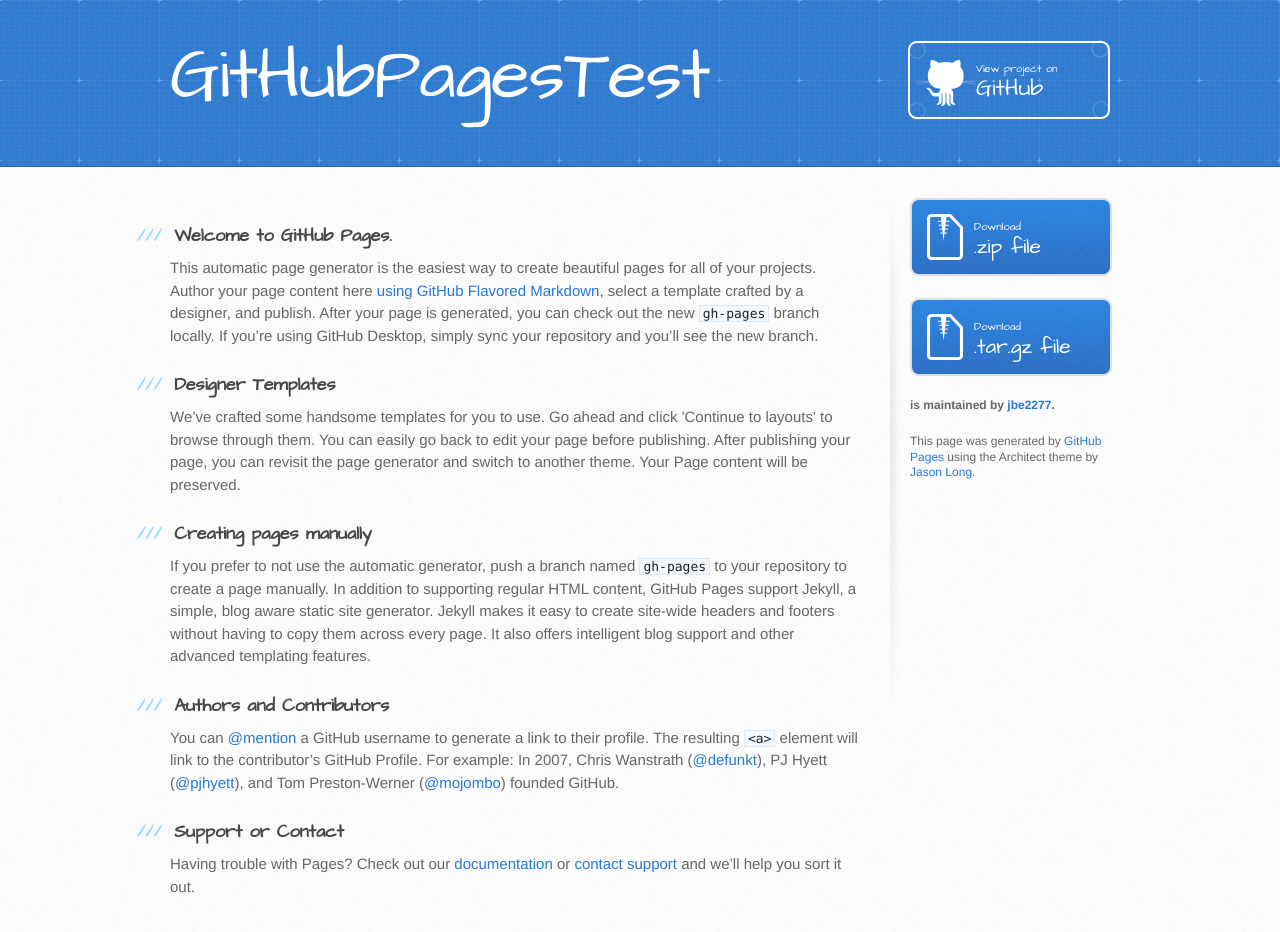
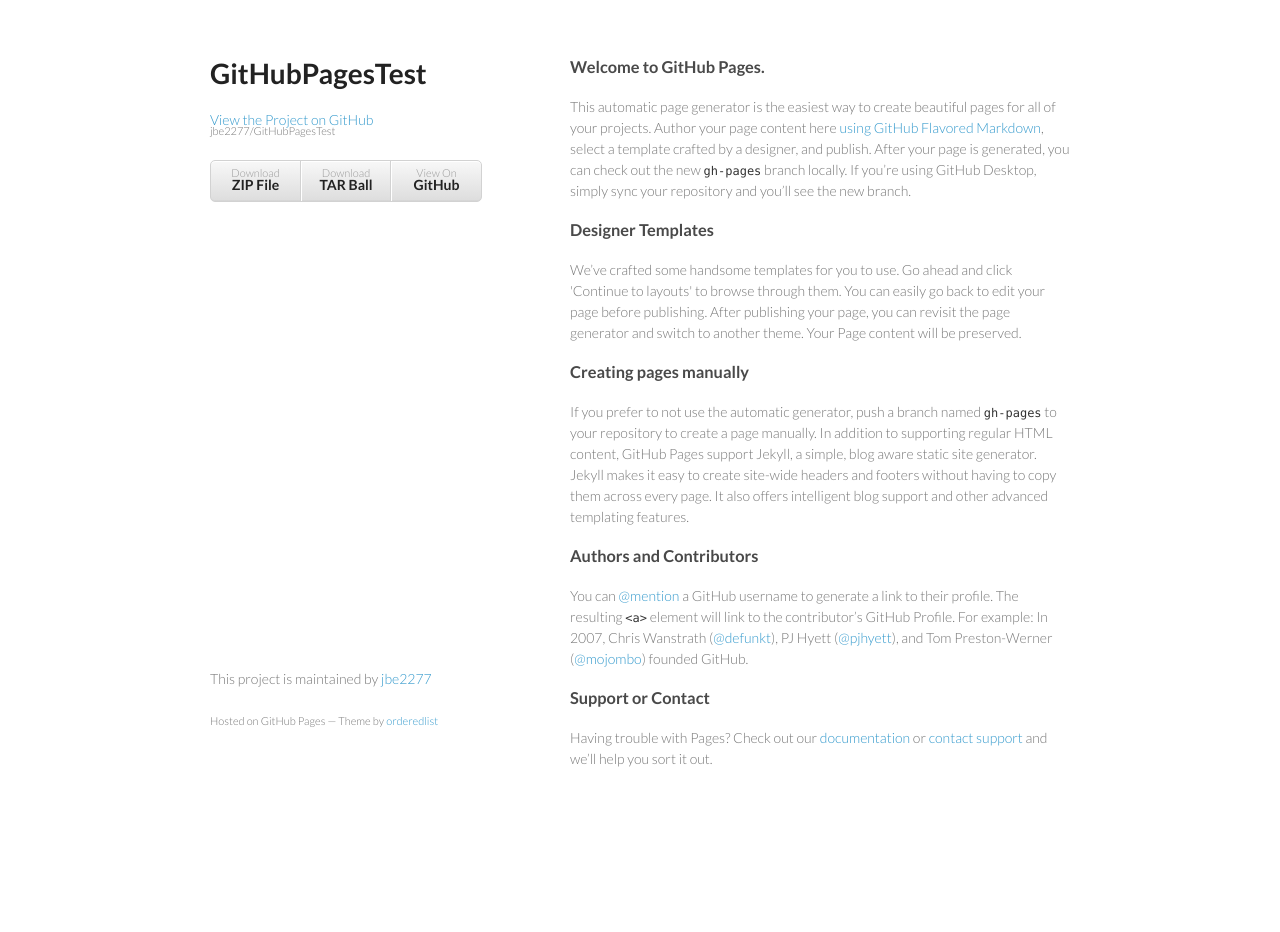
Before and after one commit to jbe2277/GitHubPagesTest, a plain HTML site: page index.html in a window 1280 px wide. After the commit the page ends 839 px from the top, so only its background shows below. Drawn offline with Linux system fonts and the light colour scheme.

Commit message:
Create gh-pages branch via GitHub

```diff
--- a/index.html
+++ b/index.html
@@ -1,34 +1,34 @@
-<!DOCTYPE html>
+<!doctype html>
 <html>
   <head>
-    <meta charset='utf-8'>
+    <meta charset="utf-8">
     <meta http-equiv="X-UA-Compatible" content="chrome=1">
-    <meta name="viewport" content="width=device-width, initial-scale=1, maximum-scale=1">
-    <link href='https://fonts.googleapis.com/css?family=Architects+Daughter' rel='stylesheet' type='text/css'>
-    <link rel="stylesheet" type="text/css" href="stylesheets/stylesheet.css" media="screen">
-    <link rel="stylesheet" type="text/css" href="stylesheets/github-light.css" media="screen">
-    <link rel="stylesheet" type="text/css" href="stylesheets/print.css" media="print">
+    <title>GitHubPagesTest by jbe2277</title>
 
+    <link rel="stylesheet" href="stylesheets/styles.css">
+    <link rel="stylesheet" href="stylesheets/github-light.css">
+    <meta name="viewport" content="width=device-width, initial-scale=1, user-scalable=no">
     <!--[if lt IE 9]>
     <script src="//html5shiv.googlecode.com/svn/trunk/html5.js"></script>
     <![endif]-->
+  </head>
+  <body>
+    <div class="wrapper">
+      <header>
+        <h1>GitHubPagesTest</h1>
+        <p></p>
 
-    <title>GitHubPagesTest by jbe2277</title>
-  </head>
+        <p class="view"><a href="https://github.com/jbe2277/GitHubPagesTest">View the Project on GitHub <small>jbe2277/GitHubPagesTest</small></a></p>
 
-  <body>
-    <header>
-      <div class="inner">
-        <h1>GitHubPagesTest</h1>
-        <h2></h2>
-        <a href="https://github.com/jbe2277/GitHubPagesTest" class="button"><small>View project on</small> GitHub</a>
-      </div>
-    </header>
 
-    <div id="content-wrapper">
-      <div class="inner clearfix">
-        <section id="main-content">
-          <h3>
+        <ul>
+          <li><a href="https://github.com/jbe2277/GitHubPagesTest/zipball/master">Download <strong>ZIP File</strong></a></li>
+          <li><a href="https://github.com/jbe2277/GitHubPagesTest/tarball/master">Download <strong>TAR Ball</strong></a></li>
+          <li><a href="https://github.com/jbe2277/GitHubPagesTest">View On <strong>GitHub</strong></a></li>
+        </ul>
+      </header>
+      <section>
+        <h3>
 <a id="welcome-to-github-pages" class="anchor" href="#welcome-to-github-pages" aria-hidden="true"><span class="octicon octicon-link"></span></a>Welcome to GitHub Pages.</h3>
 
 <p>This automatic page generator is the easiest way to create beautiful pages for all of your projects. Author your page content here <a href="https://guides.github.com/features/mastering-markdown/">using GitHub Flavored Markdown</a>, select a template crafted by a designer, and publish. After your page is generated, you can check out the new <code>gh-pages</code> branch locally. If you’re using GitHub Desktop, simply sync your repository and you’ll see the new branch.</p>
@@ -52,25 +52,13 @@
 <a id="support-or-contact" class="anchor" href="#support-or-contact" aria-hidden="true"><span class="octicon octicon-link"></span></a>Support or Contact</h3>
 
 <p>Having trouble with Pages? Check out our <a href="https://help.github.com/pages">documentation</a> or <a href="https://github.com/contact">contact support</a> and we’ll help you sort it out.</p>
-        </section>
-
-        <aside id="sidebar">
-          <a href="https://github.com/jbe2277/GitHubPagesTest/zipball/master" class="button">
-            <small>Download</small>
-            .zip file
-          </a>
-          <a href="https://github.com/jbe2277/GitHubPagesTest/tarball/master" class="button">
-            <small>Download</small>
-            .tar.gz file
-          </a>
-
-          <p class="repo-owner"><a href="https://github.com/jbe2277/GitHubPagesTest"></a> is maintained by <a href="https://github.com/jbe2277">jbe2277</a>.</p>
-
-          <p>This page was generated by <a href="https://pages.github.com">GitHub Pages</a> using the Architect theme by <a href="https://twitter.com/jasonlong">Jason Long</a>.</p>
-        </aside>
-      </div>
+      </section>
+      <footer>
+        <p>This project is maintained by <a href="https://github.com/jbe2277">jbe2277</a></p>
+        <p><small>Hosted on GitHub Pages &mdash; Theme by <a href="https://github.com/orderedlist">orderedlist</a></small></p>
+      </footer>
     </div>
-
+    <script src="javascripts/scale.fix.js"></script>
 
   </body>
 </html>
--- /dev/null
+++ b/javascripts/scale.fix.js
@@ -0,0 +1,17 @@
+var metas = document.getElementsByTagName('meta');
+var i;
+if (navigator.userAgent.match(/iPhone/i)) {
+  for (i=0; i<metas.length; i++) {
+    if (metas[i].name == "viewport") {
+      metas[i].content = "width=device-width, minimum-scale=1.0, maximum-scale=1.0";
+    }
+  }
+  document.addEventListener("gesturestart", gestureStart, false);
+}
+function gestureStart() {
+  for (i=0; i<metas.length; i++) {
+    if (metas[i].name == "viewport") {
+      metas[i].content = "width=device-width, minimum-scale=0.25, maximum-scale=1.6";
+    }
+  }
+}
--- /dev/null
+++ b/stylesheets/styles.css
@@ -0,0 +1,255 @@
+@import url(https://fonts.googleapis.com/css?family=Lato:300italic,700italic,300,700);
+
+body {
+  padding:50px;
+  font:14px/1.5 Lato, "Helvetica Neue", Helvetica, Arial, sans-serif;
+  color:#777;
+  font-weight:300;
+}
+
+h1, h2, h3, h4, h5, h6 {
+  color:#222;
+  margin:0 0 20px;
+}
+
+p, ul, ol, table, pre, dl {
+  margin:0 0 20px;
+}
+
+h1, h2, h3 {
+  line-height:1.1;
+}
+
+h1 {
+  font-size:28px;
+}
+
+h2 {
+  color:#393939;
+}
+
+h3, h4, h5, h6 {
+  color:#494949;
+}
+
+a {
+  color:#39c;
+  font-weight:400;
+  text-decoration:none;
+}
+
+a small {
+  font-size:11px;
+  color:#777;
+  margin-top:-0.6em;
+  display:block;
+}
+
+.wrapper {
+  width:860px;
+  margin:0 auto;
+}
+
+blockquote {
+  border-left:1px solid #e5e5e5;
+  margin:0;
+  padding:0 0 0 20px;
+  font-style:italic;
+}
+
+code, pre {
+  font-family:Monaco, Bitstream Vera Sans Mono, Lucida Console, Terminal;
+  color:#333;
+  font-size:12px;
+}
+
+pre {
+  padding:8px 15px;
+  background: #f8f8f8;
+  border-radius:5px;
+  border:1px solid #e5e5e5;
+  overflow-x: auto;
+}
+
+table {
+  width:100%;
+  border-collapse:collapse;
+}
+
+th, td {
+  text-align:left;
+  padding:5px 10px;
+  border-bottom:1px solid #e5e5e5;
+}
+
+dt {
+  color:#444;
+  font-weight:700;
+}
+
+th {
+  color:#444;
+}
+
+img {
+  max-width:100%;
+}
+
+header {
+  width:270px;
+  float:left;
+  position:fixed;
+}
+
+header ul {
+  list-style:none;
+  height:40px;
+
+  padding:0;
+
+  background: #eee;
+  background: -moz-linear-gradient(top, #f8f8f8 0%, #dddddd 100%);
+  background: -webkit-gradient(linear, left top, left bottom, color-stop(0%,#f8f8f8), color-stop(100%,#dddddd));
+  background: -webkit-linear-gradient(top, #f8f8f8 0%,#dddddd 100%);
+  background: -o-linear-gradient(top, #f8f8f8 0%,#dddddd 100%);
+  background: -ms-linear-gradient(top, #f8f8f8 0%,#dddddd 100%);
+  background: linear-gradient(top, #f8f8f8 0%,#dddddd 100%);
+
+  border-radius:5px;
+  border:1px solid #d2d2d2;
+  box-shadow:inset #fff 0 1px 0, inset rgba(0,0,0,0.03) 0 -1px 0;
+  width:270px;
+}
+
+header li {
+  width:89px;
+  float:left;
+  border-right:1px solid #d2d2d2;
+  height:40px;
+}
+
+header ul a {
+  line-height:1;
+  font-size:11px;
+  color:#999;
+  display:block;
+  text-align:center;
+  padding-top:6px;
+  height:40px;
+}
+
+strong {
+  color:#222;
+  font-weight:700;
+}
+
+header ul li + li {
+  width:88px;
+  border-left:1px solid #fff;
+}
+
+header ul li + li + li {
+  border-right:none;
+  width:89px;
+}
+
+header ul a strong {
+  font-size:14px;
+  display:block;
+  color:#222;
+}
+
+section {
+  width:500px;
+  float:right;
+  padding-bottom:50px;
+}
+
+small {
+  font-size:11px;
+}
+
+hr {
+  border:0;
+  background:#e5e5e5;
+  height:1px;
+  margin:0 0 20px;
+}
+
+footer {
+  width:270px;
+  float:left;
+  position:fixed;
+  bottom:50px;
+}
+
+@media print, screen and (max-width: 960px) {
+
+  div.wrapper {
+    width:auto;
+    margin:0;
+  }
+
+  header, section, footer {
+    float:none;
+    position:static;
+    width:auto;
+  }
+
+  header {
+    padding-right:320px;
+  }
+
+  section {
+    border:1px solid #e5e5e5;
+    border-width:1px 0;
+    padding:20px 0;
+    margin:0 0 20px;
+  }
+
+  header a small {
+    display:inline;
+  }
+
+  header ul {
+    position:absolute;
+    right:50px;
+    top:52px;
+  }
+}
+
+@media print, screen and (max-width: 720px) {
+  body {
+    word-wrap:break-word;
+  }
+
+  header {
+    padding:0;
+  }
+
+  header ul, header p.view {
+    position:static;
+  }
+
+  pre, code {
+    word-wrap:normal;
+  }
+}
+
+@media print, screen and (max-width: 480px) {
+  body {
+    padding:15px;
+  }
+
+  header ul {
+    display:none;
+  }
+}
+
+@media print {
+  body {
+    padding:0.4in;
+    font-size:12pt;
+    color:#444;
+  }
+}
```
